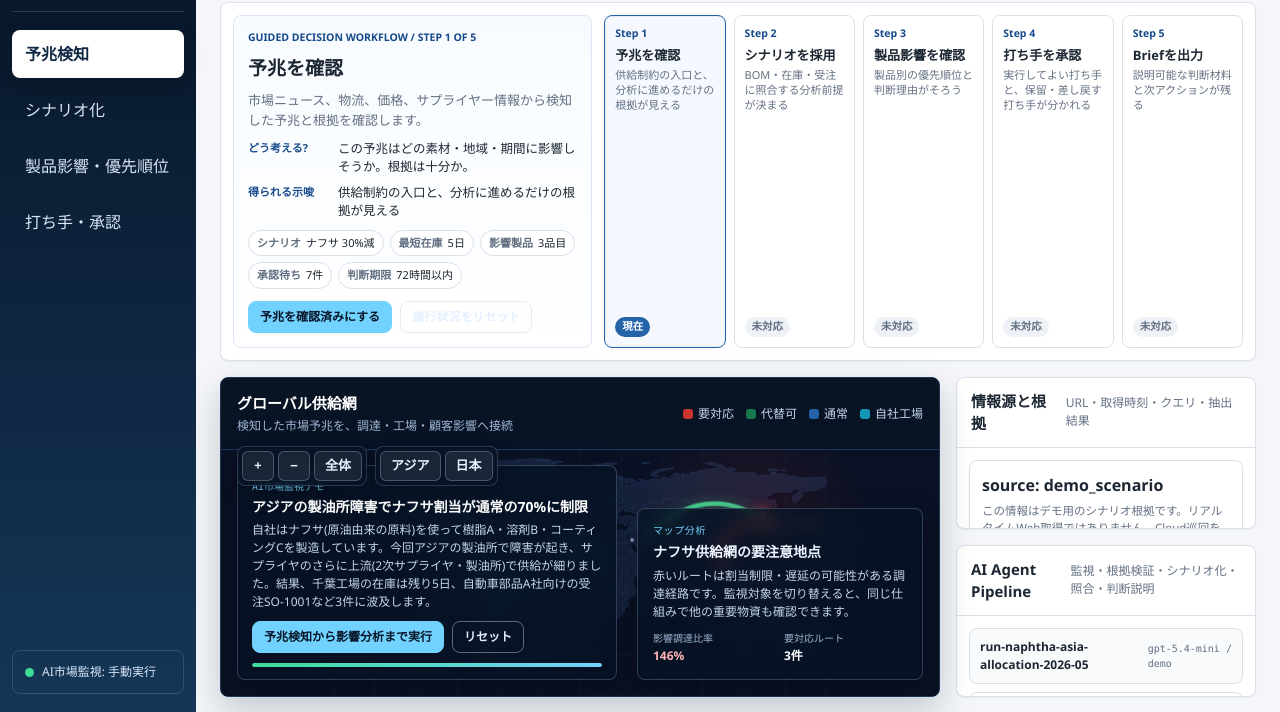
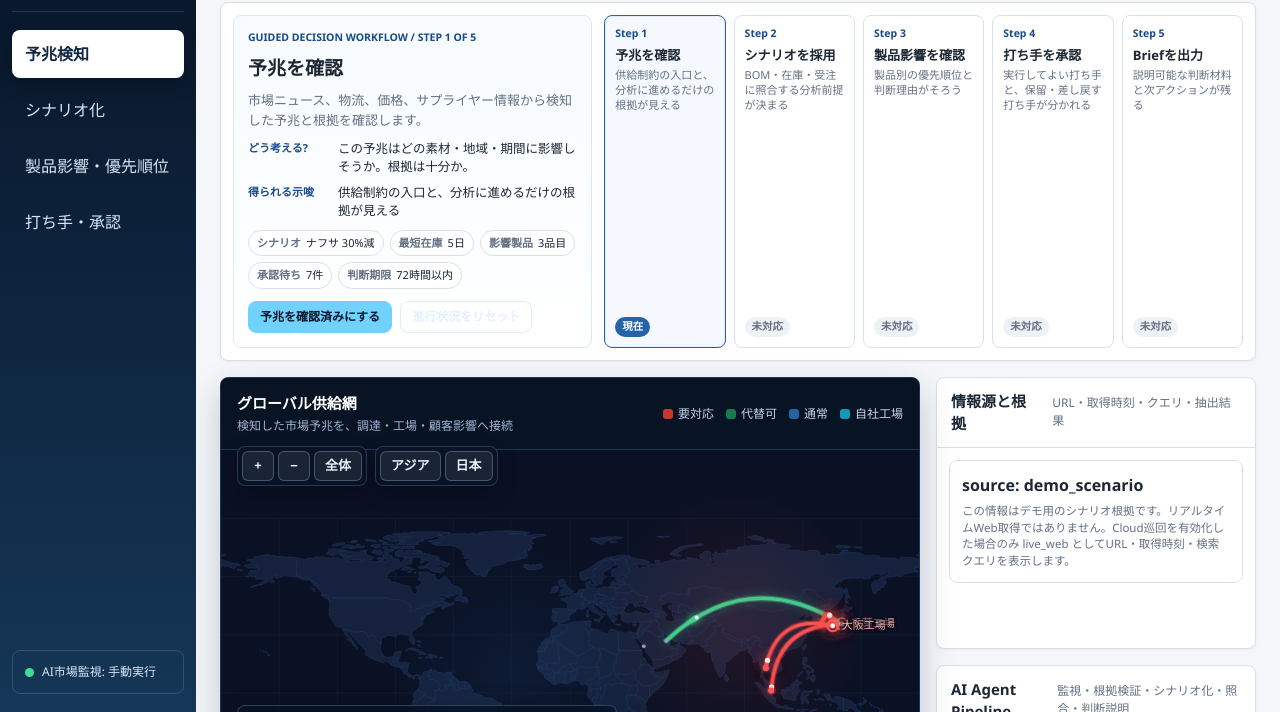
Before and after one commit to kdoai/supply-sentinel, a website with bundled scripts: page web/index.html in a window 1280 px wide. Shown: the part 88-800 px from the top of the page. Built offline with nearby package versions, Linux system fonts and the light colour scheme.

Commit message:
Fix dashboard layout spacing

```diff
--- a/web/dashboard_data.json
+++ b/web/dashboard_data.json
@@ -2,7 +2,7 @@
   "meta": {
     "app": "Supply Sentinel",
     "scenario": "naphtha supply risk",
-    "generated_at": "2026-06-01T09:44:51.855Z",
+    "generated_at": "2026-06-01T10:05:59.914Z",
     "materials": [
       {
         "material_id": "naphtha",
@@ -94,7 +94,7 @@
     "evidence_collection": {
       "live_enabled": false,
       "live_mode": "disabled",
-      "live_fetched_at": "2026-06-01T09:44:51.851Z",
+      "live_fetched_at": "2026-06-01T10:05:59.911Z",
       "live_count": 0,
       "live_queries": [],
       "live_agent_error": null,
@@ -248,7 +248,7 @@
       "Formal customer notification",
       "Major production plan changes"
     ],
-    "generated_at": "2026-06-01T09:44:51.855Z"
+    "generated_at": "2026-06-01T10:05:59.914Z"
   },
   "route_intel": {
     "focal_material": "naphtha",
@@ -1109,8 +1109,8 @@
     "model": "gpt-5.4-mini",
     "provider": "Azure OpenAI",
     "persisted": false,
-    "started_at": "2026-06-01T09:44:51.855Z",
-    "completed_at": "2026-06-01T09:45:15.855Z",
+    "started_at": "2026-06-01T10:05:59.914Z",
+    "completed_at": "2026-06-01T10:06:23.914Z",
     "headline": {
       "risk_score": 82,
       "severity": "high",
@@ -1126,10 +1126,10 @@
         "status": "completed",
         "processor": "orchestrator",
         "processor_label": "オーケストレータ",
-        "started_at": "2026-06-01T09:44:51.855Z",
-        "completed_at": "2026-06-01T09:45:15.855Z",
-        "started_hms": "09:44:51",
-        "completed_hms": "09:45:15",
+        "started_at": "2026-06-01T10:05:59.914Z",
+        "completed_at": "2026-06-01T10:06:23.914Z",
+        "started_hms": "10:05:59",
+        "completed_hms": "10:06:23",
         "input": "シナリオ「naphtha supply risk」/ current / 外部シグナル 2件",
         "output": "7エージェントの巡回を実行 (run_id run-naphtha-supply-risk-current)",
         "tools": [
@@ -1143,10 +1143,10 @@
         "status": "completed",
         "processor": "deterministic-mock",
         "processor_label": "決定論モック(gpt-5.4-mini相当)",
-        "started_at": "2026-06-01T09:44:52.855Z",
-        "completed_at": "2026-06-01T09:44:56.855Z",
-        "started_hms": "09:44:52",
-        "completed_hms": "09:44:56",
+        "started_at": "2026-06-01T10:06:00.914Z",
+        "completed_at": "2026-06-01T10:06:04.914Z",
+        "started_hms": "10:06:00",
+        "completed_hms": "10:06:04",
         "input": "ニュース・通知・物流・価格 2件",
         "output": "割当制限を抽出: naphtha / 深刻度 high / 確度 high / 割当 70%",
         "tools": [
@@ -1173,10 +1173,10 @@
         "status": "completed",
         "processor": "rule-engine",
         "processor_label": "ルールエンジン",
-        "started_at": "2026-06-01T09:44:56.855Z",
-        "completed_at": "2026-06-01T09:45:00.855Z",
-        "started_hms": "09:44:56",
-        "completed_hms": "09:45:00",
+        "started_at": "2026-06-01T10:06:04.914Z",
+        "completed_at": "2026-06-01T10:06:08.914Z",
+        "started_hms": "10:06:04",
+        "completed_hms": "10:06:08",
         "input": "抽出根拠 2件 + 生テキスト走査",
         "output": "確度 high。命令文なし、有効根拠 2件",
         "tools": [
@@ -1192,10 +1192,10 @@
         "status": "completed",
         "processor": "deterministic",
         "processor_label": "決定論エンジン(propagationEngine)",
-        "started_at": "2026-06-01T09:45:00.855Z",
-        "completed_at": "2026-06-01T09:45:06.855Z",
-        "started_hms": "09:45:00",
-        "completed_hms": "09:45:06",
+        "started_at": "2026-06-01T10:06:08.914Z",
+        "completed_at": "2026-06-01T10:06:14.914Z",
+        "started_hms": "10:06:08",
+        "completed_hms": "10:06:14",
         "input": "在庫 / BOM / 受注 / 多段ネットワーク",
         "output": "製品 3件・顧客 3社・最短在庫 5日・調達影響 65% (7.8百万ドル)",
         "tools": [
@@ -1225,10 +1225,10 @@
         "status": "completed",
         "processor": "rule-engine",
         "processor_label": "ルールエンジン",
-        "started_at": "2026-06-01T09:45:06.855Z",
-        "completed_at": "2026-06-01T09:45:10.855Z",
-        "started_hms": "09:45:06",
-        "completed_hms": "09:45:10",
+        "started_at": "2026-06-01T10:06:14.914Z",
+        "completed_at": "2026-06-01T10:06:18.914Z",
+        "started_hms": "10:06:14",
+        "completed_hms": "10:06:18",
         "input": "影響範囲(製品3/顧客3)",
         "output": "初動 5件・要承認 4件を起案",
         "tools": [
@@ -1249,10 +1249,10 @@
         "status": "completed",
         "processor": "rule-engine",
         "processor_label": "ルールエンジン",
-        "started_at": "2026-06-01T09:45:06.855Z",
-        "completed_at": "2026-06-01T09:45:10.855Z",
-        "started_hms": "09:45:06",
-        "completed_hms": "09:45:10",
+        "started_at": "2026-06-01T10:06:14.914Z",
+        "completed_at": "2026-06-01T10:06:18.914Z",
+        "started_hms": "10:06:14",
+        "completed_hms": "10:06:18",
         "input": "起案 5件",
         "output": "AI実行可 2件 / 人間承認必須 4件に振り分け",
         "tools": [
@@ -1328,10 +1328,10 @@
         "status": "completed",
         "processor": "deterministic-mock",
         "processor_label": "決定論モック(gpt-5.4-mini相当)",
-        "started_at": "2026-06-01T09:45:10.855Z",
-        "completed_at": "2026-06-01T09:45:15.855Z",
-        "started_hms": "09:45:10",
-        "completed_hms": "09:45:15",
+        "started_at": "2026-06-01T10:06:18.914Z",
+        "completed_at": "2026-06-01T10:06:23.914Z",
+        "started_hms": "10:06:18",
+        "completed_hms": "10:06:23",
         "input": "確定影響 + 起案",
         "output": "管理職レポートを生成(ローカル保存)",
         "tools": [
@@ -1342,96 +1342,96 @@
     ],
     "tool_calls": [
       {
-        "ts": "09:44:51",
-        "iso": "2026-06-01T09:44:51.855Z",
+        "ts": "10:05:59",
+        "iso": "2026-06-01T10:05:59.914Z",
         "agent": "orchestrator",
         "tool": "start_run",
         "result": "run_id run-naphtha-supply-risk-current を開始 / 7エージェントを巡回",
         "ok": true
       },
       {
-        "ts": "09:44:53",
-        "iso": "2026-06-01T09:44:53.855Z",
+        "ts": "10:06:01",
+        "iso": "2026-06-01T10:06:01.914Z",
         "agent": "risk_scout",
         "tool": "fetch_signals",
         "result": "2件の外部シグナルを取得",
         "ok": true
       },
       {
-        "ts": "09:44:55",
-        "iso": "2026-06-01T09:44:55.855Z",
+        "ts": "10:06:03",
+        "iso": "2026-06-01T10:06:03.914Z",
         "agent": "risk_scout",
         "tool": "azure_openai.extract",
         "result": "naphtha / 割当制限 / 深刻度 high",
         "ok": true
       },
       {
-        "ts": "09:44:57",
-        "iso": "2026-06-01T09:44:57.855Z",
+        "ts": "10:06:05",
+        "iso": "2026-06-01T10:06:05.914Z",
         "agent": "evidence_verifier",
         "tool": "verify_evidence",
         "result": "確度 high / 検証 2件",
         "ok": true
       },
       {
-        "ts": "09:44:59",
-        "iso": "2026-06-01T09:44:59.855Z",
+        "ts": "10:06:07",
+        "iso": "2026-06-01T10:06:07.914Z",
         "agent": "evidence_verifier",
         "tool": "detect_injection",
         "result": "命令文なし(injection検知=0)",
         "ok": true
       },
       {
-        "ts": "09:45:01",
-        "iso": "2026-06-01T09:45:01.855Z",
+        "ts": "10:06:09",
+        "iso": "2026-06-01T10:06:09.914Z",
         "agent": "impact_mapper",
         "tool": "query_inventory",
         "result": "最短在庫 5日",
         "ok": true
       },
       {
-        "ts": "09:45:03",
-        "iso": "2026-06-01T09:45:03.855Z",
+        "ts": "10:06:11",
+        "iso": "2026-06-01T10:06:11.914Z",
         "agent": "impact_mapper",
         "tool": "map_bom_orders",
         "result": "製品 3件・顧客 3社・受注 3件",
         "ok": true
       },
       {
-        "ts": "09:45:05",
-        "iso": "2026-06-01T09:45:05.855Z",
+        "ts": "10:06:13",
+        "iso": "2026-06-01T10:06:13.914Z",
         "agent": "impact_mapper",
         "tool": "propagate_network",
         "result": "波及 65% / 7.8百万ドル",
         "ok": true
       },
       {
-        "ts": "09:45:07",
-        "iso": "2026-06-01T09:45:07.855Z",
+        "ts": "10:06:15",
+        "iso": "2026-06-01T10:06:15.914Z",
         "agent": "response_planner",
         "tool": "draft_actions",
         "result": "初動 5件を起案",
         "ok": true
       },
       {
-        "ts": "09:45:09",
-        "iso": "2026-06-01T09:45:09.855Z",
+        "ts": "10:06:17",
+        "iso": "2026-06-01T10:06:17.914Z",
         "agent": "decision_gate",
         "tool": "split_authority",
         "result": "人間承認 4件 / AI実行 2件",
         "ok": true
       },
       {
-        "ts": "09:45:11",
-        "iso": "2026-06-01T09:45:11.855Z",
+        "ts": "10:06:19",
+        "iso": "2026-06-01T10:06:19.914Z",
         "agent": "reporter",
         "tool": "generate_report",
         "result": "管理職レポートを生成",
         "ok": true
       },
       {
-        "ts": "09:45:13",
-        "iso": "2026-06-01T09:45:13.855Z",
+        "ts": "10:06:21",
+        "iso": "2026-06-01T10:06:21.914Z",
         "agent": "reporter",
         "tool": "save_state",
         "result": "ローカル保存 (run-naphtha-supply-risk-current)",
--- a/web/styles.css
+++ b/web/styles.css
@@ -508,16 +508,17 @@
 
 .dashboard-grid {
   display: grid;
-  grid-template-columns: minmax(0, 1fr) 300px;
-  grid-template-rows: minmax(320px, 1fr) minmax(340px, auto);
+  grid-template-columns: minmax(0, 1fr) 320px;
+  grid-template-rows: auto auto;
   grid-template-areas:
     "map side"
     "decision summary";
   gap: 16px;
   width: 100%;
   max-width: 100%;
-  height: calc(100vh - 300px);
-  min-height: 700px;
+  height: auto;
+  min-height: 0;
+  align-items: stretch;
 }
 
 .app-shell.sidebar-collapsed .dashboard-grid {
@@ -719,8 +720,9 @@
 .decision-lane-panel {
   grid-area: decision;
   display: grid;
-  grid-template-rows: auto minmax(0, 1fr);
+  grid-template-rows: auto auto;
   min-width: 0;
+  align-self: start;
 }
 
 .decision-lane-body {
@@ -728,13 +730,14 @@
   grid-template-columns: minmax(330px, 0.95fr) minmax(330px, 1.05fr);
   gap: 12px;
   min-height: 0;
-  overflow: auto;
+  align-items: start;
+  overflow: visible;
   padding: 12px;
 }
 
 .decision-lane-block {
   display: grid;
-  grid-template-rows: auto minmax(0, 1fr);
+  grid-template-rows: auto auto;
   min-width: 0;
   min-height: 0;
   border: 1px solid var(--line);
@@ -765,7 +768,7 @@
 .decision-lane-panel #decision-home,
 .decision-lane-panel #signal-decision-flow {
   min-height: 0;
-  overflow: auto;
+  overflow: visible;
   padding: 10px;
 }
 
@@ -981,6 +984,7 @@
   position: relative;
   display: grid;
   grid-template-rows: auto minmax(0, 1fr);
+  min-height: 560px;
   background: linear-gradient(180deg, #0b1222, #08101f);
   border-color: #1f3558;
   box-shadow: 0 14px 34px rgba(15, 39, 66, 0.22);
@@ -1252,6 +1256,7 @@
   display: grid;
   grid-template-rows: minmax(0, 1fr) minmax(0, 1fr);
   gap: 16px;
+  height: 560px;
   min-height: 0;
 }
 
@@ -1374,6 +1379,8 @@
 
 .summary-panel {
   grid-area: summary;
+  align-self: start;
+  min-height: 340px;
 }
 
 #sourcing-mix,
@@ -3760,6 +3767,10 @@
       "summary";
   }
 
+  .map-panel {
+    min-height: 620px;
+  }
+
   .analysis-grid,
   .response-grid {
     grid-template-areas: none;
@@ -3793,6 +3804,8 @@
 
   .dashboard-side {
     grid-template-rows: none;
+    height: auto;
+    min-height: 0;
   }
 
   .orders-panel {
@@ -3996,6 +4009,16 @@
     gap: 6px;
   }
 
+  .map-panel {
+    grid-template-rows: auto 420px auto auto;
+    min-height: 0;
+  }
+
+  #world-map {
+    height: 420px;
+    min-height: 420px;
+  }
+
   .map-tool-group {
     gap: 3px;
     padding: 3px;
@@ -4013,12 +4036,23 @@
   }
 
   .map-insight {
-    left: 10px;
-    right: 10px;
-    bottom: 174px;
+    position: relative;
+    left: auto;
+    right: auto;
+    bottom: auto;
     width: auto;
     min-width: 0;
+    margin: 10px 10px 0;
     padding: 11px 12px;
+  }
+
+  .demo-console {
+    position: relative;
+    left: auto;
+    right: auto;
+    bottom: auto;
+    width: auto;
+    margin: 10px;
   }
 
   .map-insight dl {
```
